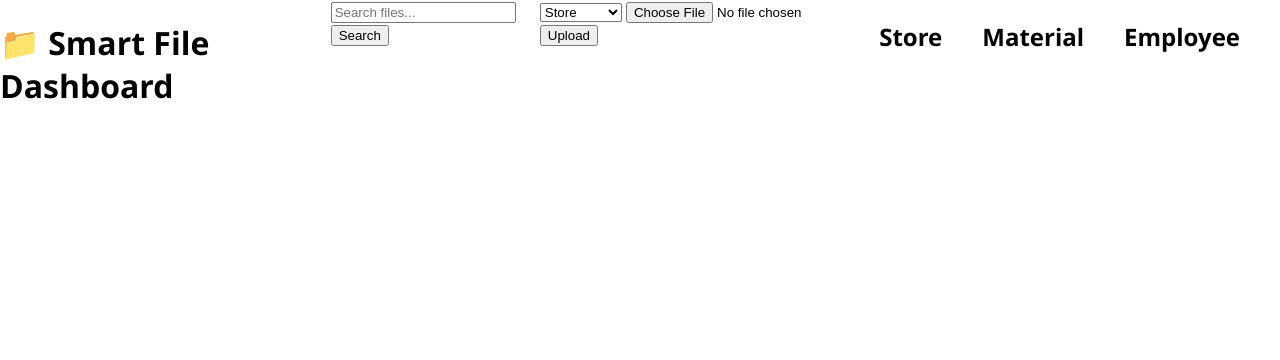
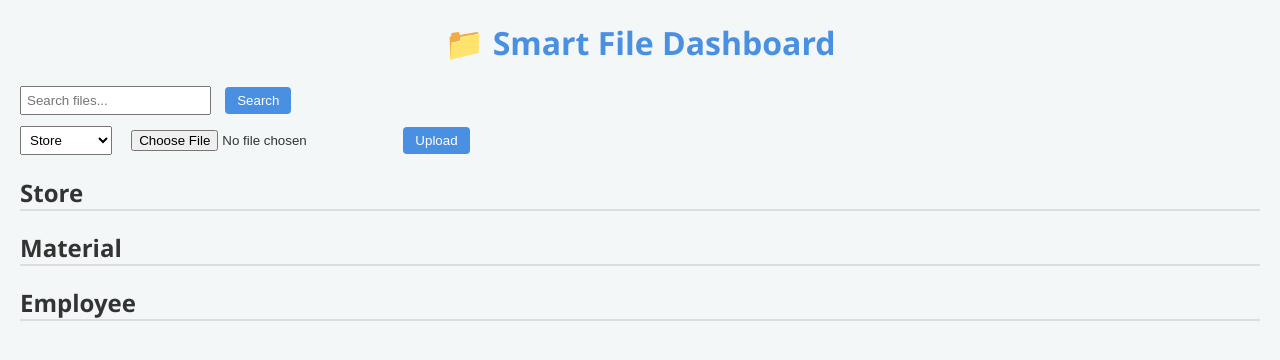
Before and after one commit to Muttu93/Final_Dashboard, a Flask app: page / in a window 1280 px wide. Shown: the top 360 px of the page. Run offline with Flask 3, Linux system fonts and the light colour scheme.

Commit message:
Update style.css

```diff
--- a/static/style.css
+++ b/static/style.css
@@ -1,11 +1,62 @@
-body { display: flex; margin: 0; font-family: 'Segoe UI', sans-serif; }
-.sidebar { width: 200px; background: #333; color: #fff; padding: 20px; height: 100vh; }
-.sidebar a { display: block; color: #ccc; text-decoration: none; margin: 10px 0; padding: 5px; border-radius: 5px; }
-.sidebar a.active, .sidebar a:hover { background: #555; color: #fff; }
-.main { flex: 1; padding: 20px; background: #f4f4f4; }
-.upload-area { border: 2px dashed #999; padding: 20px; text-align: center; color: #666; cursor: pointer; margin-bottom: 20px; }
-.file-list { display: grid; grid-template-columns: repeat(auto-fill, minmax(150px, 1fr)); gap: 10px; }
-.file-card { background: #fff; padding: 10px; border-radius: 8px; box-shadow: 0 0 5px #ccc; text-align: center; }
-.file-card button { margin: 5px; padding: 5px 10px; border: none; background: #007BFF; color: #fff; border-radius: 4px; cursor: pointer; }
-.file-card button:hover { background: #0056b3; }
-#search { padding: 10px; width: 100%; margin-bottom: 20px; }
+body {
+    font-family: 'Segoe UI', Tahoma, Geneva, Verdana, sans-serif;
+    margin: 20px;
+    background: #f4f7f8;
+    color: #333;
+}
+
+h1 {
+    text-align: center;
+    color: #4A90E2;
+}
+
+h2 {
+    color: #333;
+    border-bottom: 2px solid #ddd;
+}
+
+form {
+    margin: 10px 0;
+}
+
+input[type="file"], select, input[type="text"] {
+    padding: 5px;
+    margin-right: 10px;
+}
+
+button {
+    background-color: #4A90E2;
+    color: white;
+    border: none;
+    padding: 6px 12px;
+    cursor: pointer;
+    border-radius: 4px;
+}
+
+button:hover {
+    background-color: #357ABD;
+}
+
+ul {
+    list-style-type: none;
+    padding: 0;
+}
+
+li {
+    padding: 4px;
+    border-bottom: 1px solid #ddd;
+}
+
+a {
+    margin-right: 10px;
+    text-decoration: none;
+    color: #4A90E2;
+}
+
+a:hover {
+    text-decoration: underline;
+}
+
+.flashes {
+    color: green;
+}
```
